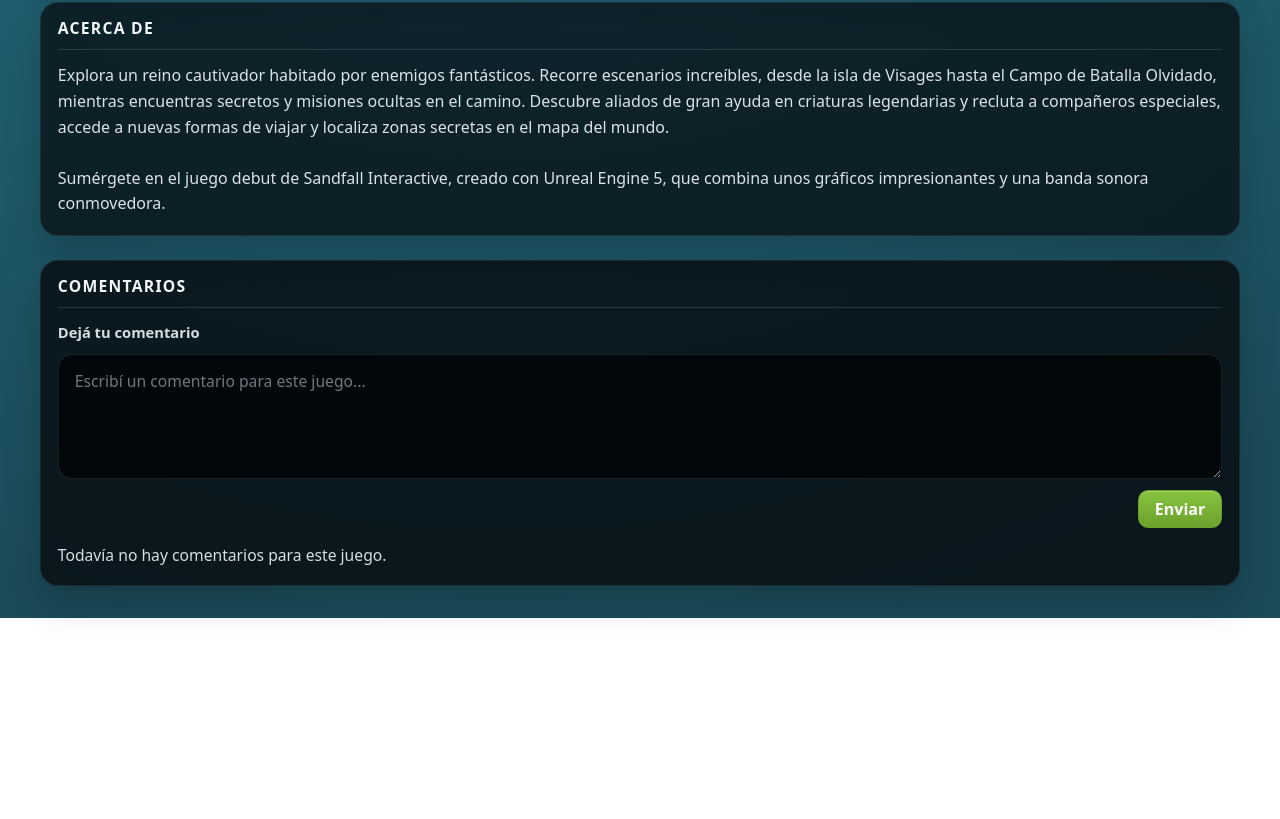
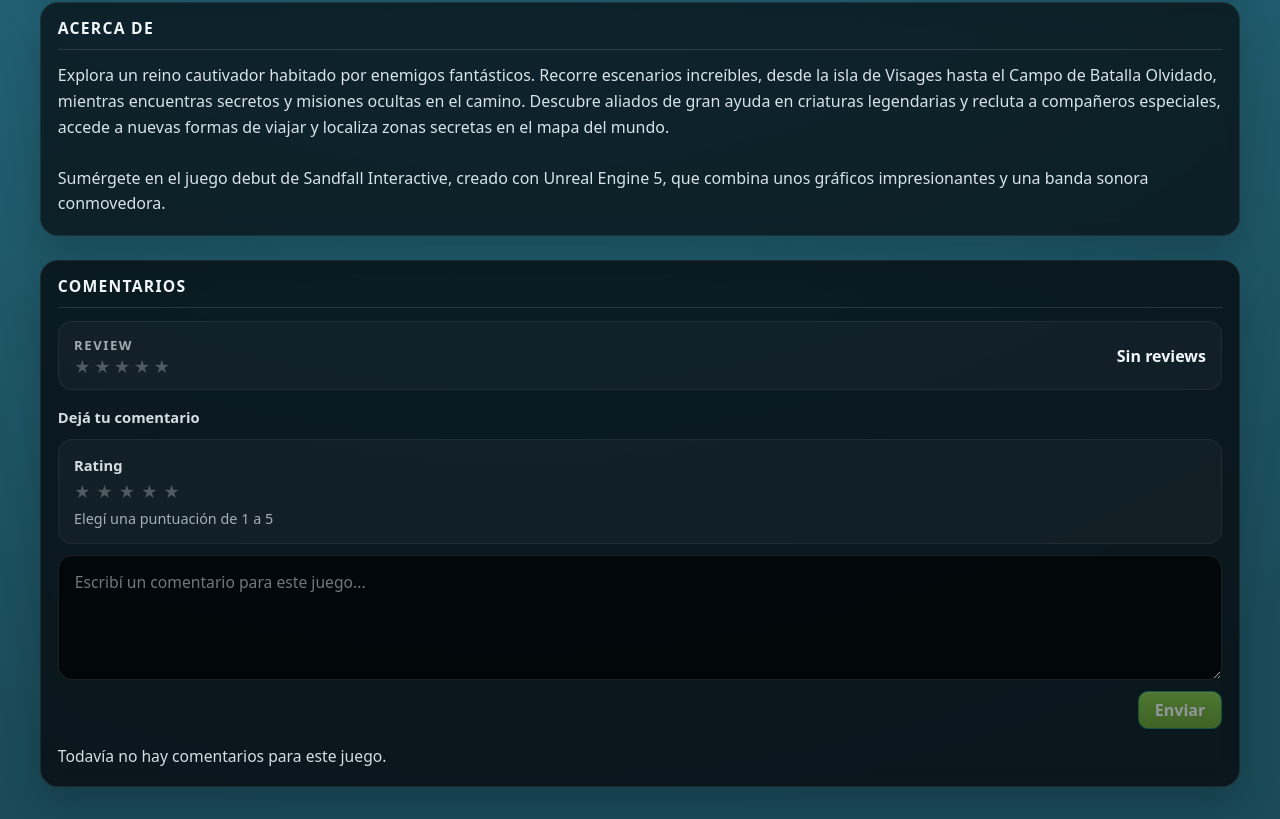
Before and after one commit to adrian120401/XGames, a React (Vite) app: page /expedition-33 in a window 1280 px wide. Shown: the part 855-1674 px from the top of the page. Before the commit the page ends 1473 px from the top, so only its background shows below. Built offline with nearby package versions, Linux system fonts and the light colour scheme.

Commit message:
build: rating

```diff
--- a/src/components/Comments.jsx
+++ b/src/components/Comments.jsx
@@ -23,6 +23,28 @@ function Comments({ gameId, title = 'Comentarios' }) {
 	const storageKey = buildStorageKey(gameId);
 	const [comments, setComments] = useState(() => readStoredComments(storageKey));
 	const [draftComment, setDraftComment] = useState('');
+	const [draftRating, setDraftRating] = useState(0);
+
+	const ratingTotal = comments.reduce((total, comment) => total + (comment.rating ?? 0), 0);
+	const reviewAverage = comments.length > 0 ? ratingTotal / comments.length : 0;
+	const reviewCount = comments.length;
+
+	function renderStars(value) {
+		return Array.from({ length: 5 }, (_, index) => {
+			const starValue = index + 1;
+			const isFilled = value >= starValue;
+
+			return (
+				<span
+					key={starValue}
+					className={isFilled ? 'game-shell__star game-shell__star--filled' : 'game-shell__star'}
+					aria-hidden="true"
+				>
+					★
+				</span>
+			);
+		});
+	}
 
 	useEffect(() => {
 		if (typeof window === 'undefined') {
@@ -37,7 +59,7 @@ function Comments({ gameId, title = 'Comentarios' }) {
 
 		const nextComment = draftComment.trim();
 
-		if (!nextComment) {
+		if (!nextComment || draftRating < 1) {
 			return;
 		}
 
@@ -45,10 +67,12 @@ function Comments({ gameId, title = 'Comentarios' }) {
 			{
 				id: `${Date.now()}-${currentComments.length}`,
 				text: nextComment,
+				rating: draftRating,
 			},
 			...currentComments,
 		]);
 		setDraftComment('');
+		setDraftRating(0);
 	}
 
 	return (
@@ -60,10 +84,47 @@ function Comments({ gameId, title = 'Comentarios' }) {
 			</div>
 			<div className="game-shell__comments-divider" aria-hidden="true" />
 
+			<div className="game-shell__review d-flex flex-wrap align-items-center justify-content-between gap-2">
+				<div className="game-shell__review-copy">
+					<p className="game-shell__review-label mb-1">Review</p>
+					<div className="game-shell__review-stars" aria-label={`Review promedio ${reviewAverage.toFixed(1)} de 5`}>
+						{renderStars(Math.round(reviewAverage))}
+					</div>
+				</div>
+				<p className="game-shell__review-score mb-0">
+					{reviewCount > 0 ? `${reviewAverage.toFixed(1)}/5` : 'Sin reviews'}
+				</p>
+			</div>
+
 			<form className="game-shell__comments-form" onSubmit={handleSubmit}>
 				<label className="game-shell__comments-label" htmlFor={`${storageKey}-input`}>
 					Dejá tu comentario
 				</label>
+
+				<div className="game-shell__rating-group">
+					<p className="game-shell__comments-label mb-0">Rating</p>
+					<div className="game-shell__rating-stars" role="radiogroup" aria-label="Seleccionar rating">
+						{[1, 2, 3, 4, 5].map((value) => {
+							const isActive = value <= draftRating;
+
+							return (
+								<button
+									key={value}
+									type="button"
+									className={isActive ? 'game-shell__rating-star game-shell__rating-star--active' : 'game-shell__rating-star'}
+									onClick={() => setDraftRating(value)}
+									aria-label={`${value} estrella${value > 1 ? 's' : ''}`}
+									aria-pressed={isActive}
+								>
+									★
+								</button>
+							);
+						})}
+					</div>
+					<p className="game-shell__rating-hint mb-0">
+						{draftRating > 0 ? `${draftRating}/5 seleccionado` : 'Elegí una puntuación de 1 a 5'}
+					</p>
+				</div>
 				<textarea
 					id={`${storageKey}-input`}
 					className="game-shell__comments-input"
@@ -73,7 +134,7 @@ function Comments({ gameId, title = 'Comentarios' }) {
 					rows={4}
 				/>
 				<div className="game-shell__comments-actions d-flex justify-content-end">
-					<button className="game-shell__comments-btn btn btn-success fw-semibold" type="submit">
+					<button className="game-shell__comments-btn btn btn-success fw-semibold" type="submit" disabled={!draftComment.trim() || draftRating < 1}>
 						Enviar
 					</button>
 				</div>
@@ -83,6 +144,9 @@ function Comments({ gameId, title = 'Comentarios' }) {
 				<ul className="game-shell__comments-list list-unstyled mb-0">
 					{comments.map((comment) => (
 						<li key={comment.id} className="game-shell__comment-item">
+								<div className="game-shell__comment-rating" aria-label={`Rating ${comment.rating ?? 0} de 5`}>
+									{renderStars(comment.rating ?? 0)}
+								</div>
 							<p className="game-shell__comment-text mb-0">{comment.text}</p>
 						</li>
 					))}
--- a/src/styles/game.css
+++ b/src/styles/game.css
@@ -116,11 +116,88 @@
 	margin-bottom: 0.85rem;
 }
 
+.game-shell__review {
+	padding: 0.85rem 0.95rem;
+	margin-bottom: 1rem;
+	border-radius: 14px;
+	background: rgba(255, 255, 255, 0.03);
+	border: 1px solid rgba(255, 255, 255, 0.06);
+}
+
+.game-shell__review-label {
+	font-size: 0.82rem;
+	font-weight: 700;
+	letter-spacing: 0.12em;
+	text-transform: uppercase;
+	color: rgba(236, 243, 249, 0.66);
+}
+
+.game-shell__review-stars,
+.game-shell__comment-rating {
+	display: flex;
+	align-items: center;
+	gap: 0.2rem;
+}
+
+.game-shell__star,
+.game-shell__rating-star {
+	font-size: 1rem;
+	line-height: 1;
+	color: rgba(236, 243, 249, 0.28);
+}
+
+.game-shell__star--filled,
+.game-shell__rating-star--active {
+	color: #f0c74f;
+}
+
+.game-shell__review-score {
+	font-size: 1rem;
+	font-weight: 700;
+	color: #f2f7fb;
+}
+
 .game-shell__comments-form {
 	display: flex;
 	flex-direction: column;
 	gap: 0.7rem;
 	margin-bottom: 1rem;
+}
+
+.game-shell__rating-group {
+	display: grid;
+	gap: 0.5rem;
+	padding: 0.85rem 0.95rem;
+	border-radius: 14px;
+	background: rgba(255, 255, 255, 0.03);
+	border: 1px solid rgba(255, 255, 255, 0.06);
+}
+
+.game-shell__rating-stars {
+	display: flex;
+	flex-wrap: wrap;
+	gap: 0.35rem;
+}
+
+.game-shell__rating-star {
+	appearance: none;
+	border: 0;
+	background: transparent;
+	padding: 0;
+	cursor: pointer;
+	transition: transform 0.15s ease, color 0.15s ease;
+}
+
+.game-shell__rating-star:hover,
+.game-shell__rating-star:focus-visible {
+	transform: translateY(-1px) scale(1.08);
+	color: #ffd972;
+	outline: none;
+}
+
+.game-shell__rating-hint {
+	font-size: 0.9rem;
+	color: rgba(236, 243, 249, 0.68);
 }
 
 .game-shell__comments-label {
@@ -166,6 +243,11 @@
 	border-color: #78ae33;
 }
 
+.game-shell__comments-btn:disabled {
+	opacity: 0.55;
+	cursor: not-allowed;
+}
+
 .game-shell__comments-list {
 	display: grid;
 	gap: 0.75rem;
@@ -176,6 +258,8 @@
 	border-radius: 14px;
 	background: rgba(255, 255, 255, 0.03);
 	border: 1px solid rgba(255, 255, 255, 0.06);
+	display: grid;
+	gap: 0.4rem;
 }
 
 .game-shell__comment-text,
@@ -393,4 +477,9 @@
 	.game-shell__comments {
 		padding: 0.9rem;
 	}
+
+	.game-shell__review,
+	.game-shell__rating-group {
+		padding: 0.8rem;
+	}
 }
```
